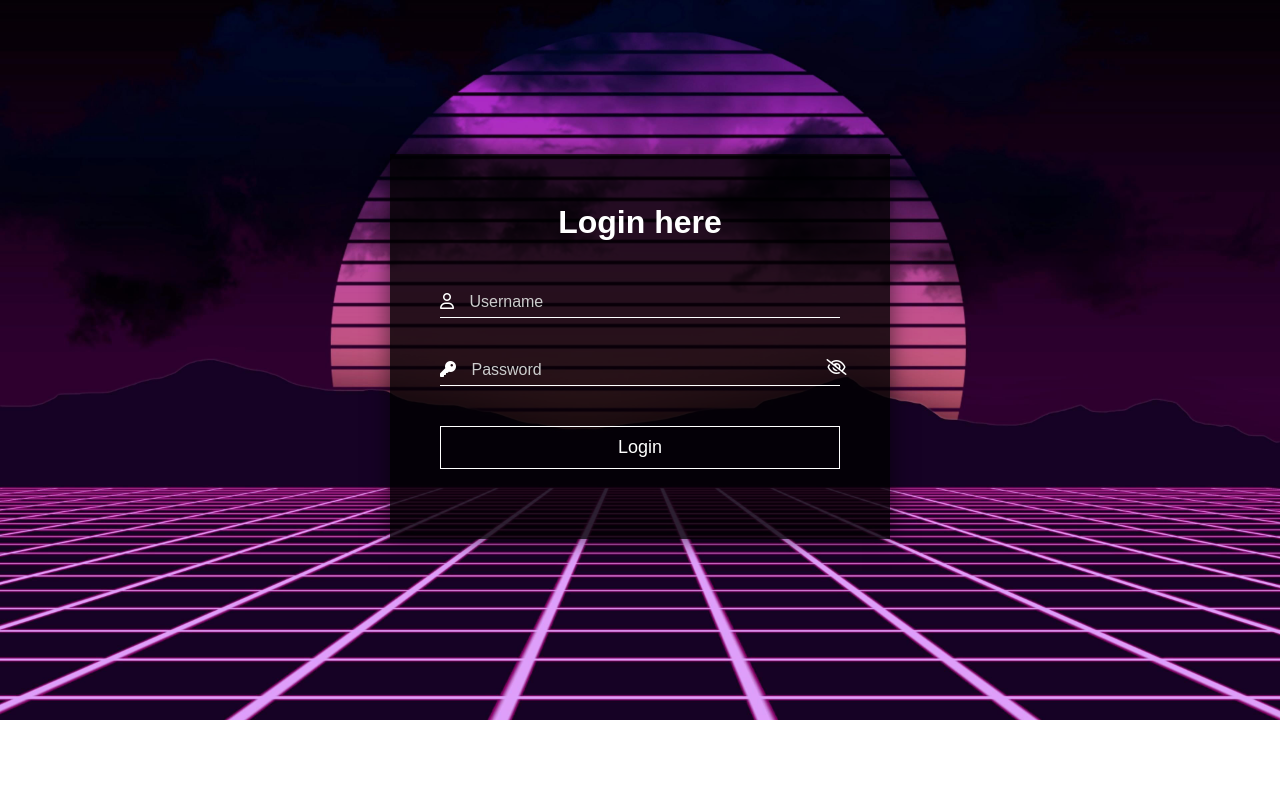
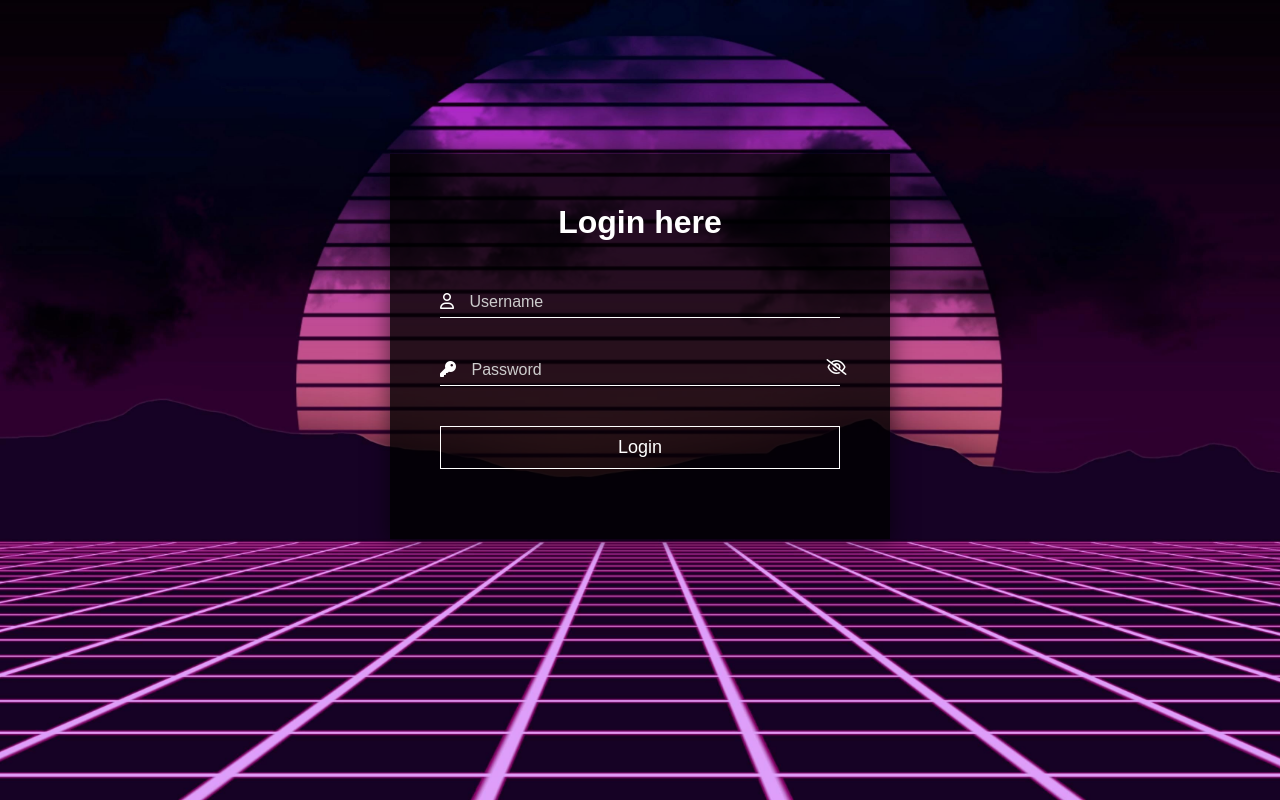
Before and after one commit to KhangT2305E/baithuchanhso2, a plain HTML site: page login.html in a window 1280 px wide. In both pictures the pointer is over the element 836 px from the left and 367 px from the top of the page. Drawn offline with Linux system fonts and the light colour scheme; a web font is replaced by a local one.

Commit message:
Update styleLogin.css

```diff
--- a/styleLogin.css
+++ b/styleLogin.css
@@ -7,6 +7,9 @@
 
 body {
     font-family: 'REM', sans-serif;
+    background-size: cover;
+    background-position: center;
+    background-attachment: fixed;
 }
 
 .formBox {
@@ -71,3 +74,11 @@ h1 {
     color: #fff;
     font-size: 18px;
 }
+
+.eye:hover {
+    cursor: pointer;
+}
+
+.loginButton:hover {
+    background-color: purple;
+}
```
